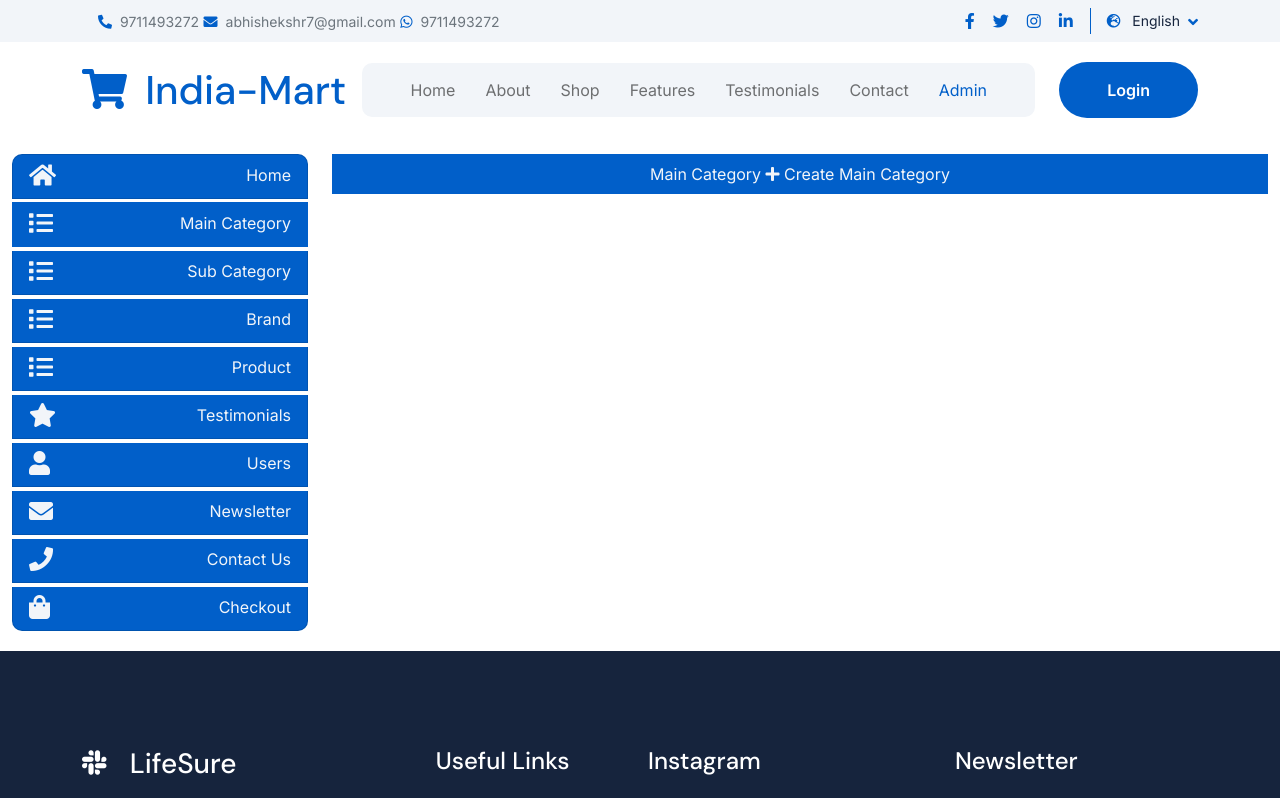
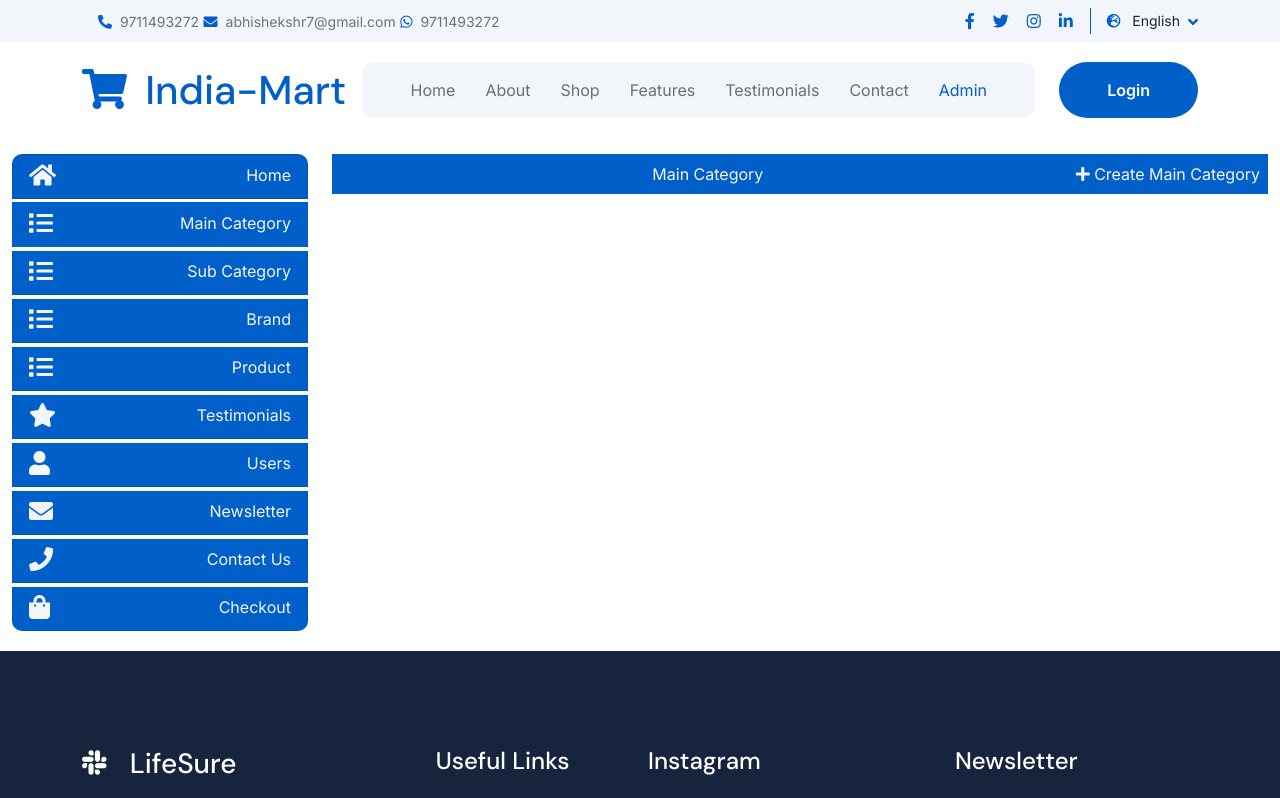
Before and after one commit to 2249abhi/react, a React (Create React App) app in the folder ecom/: page /admin/maincategory in a window 1280 px wide. Shown: the top 798 px of the page. Built offline with nearby package versions, Linux system fonts and the light colour scheme.

Commit message:
added maincategory add functionality

```diff
--- a/ecom/src/Pages/Admin/Home/Category/MainCategory.jsx
+++ b/ecom/src/Pages/Admin/Home/Category/MainCategory.jsx
@@ -10,7 +10,7 @@ export default function MainCategory() {
                         <Sidebar/>
                     </div>
                     <div className='col-md-9'>
-                        <div className='bg-primary p-2 text-light text-center'>Main Category <Link to='/admin/maincategory/create' className='text-light float-right'><i className='fa fa-plus text-light'></i> Create Main Category</Link></div>
+                        <div className='bg-primary p-2 text-light text-center'>Main Category <Link to='/admin/maincategory/create' className='text-light' style={{float: "right"}}><i className='fa fa-plus text-light'></i> Create Main Category</Link></div>
                     </div>
                 </div>
             </div>
```
